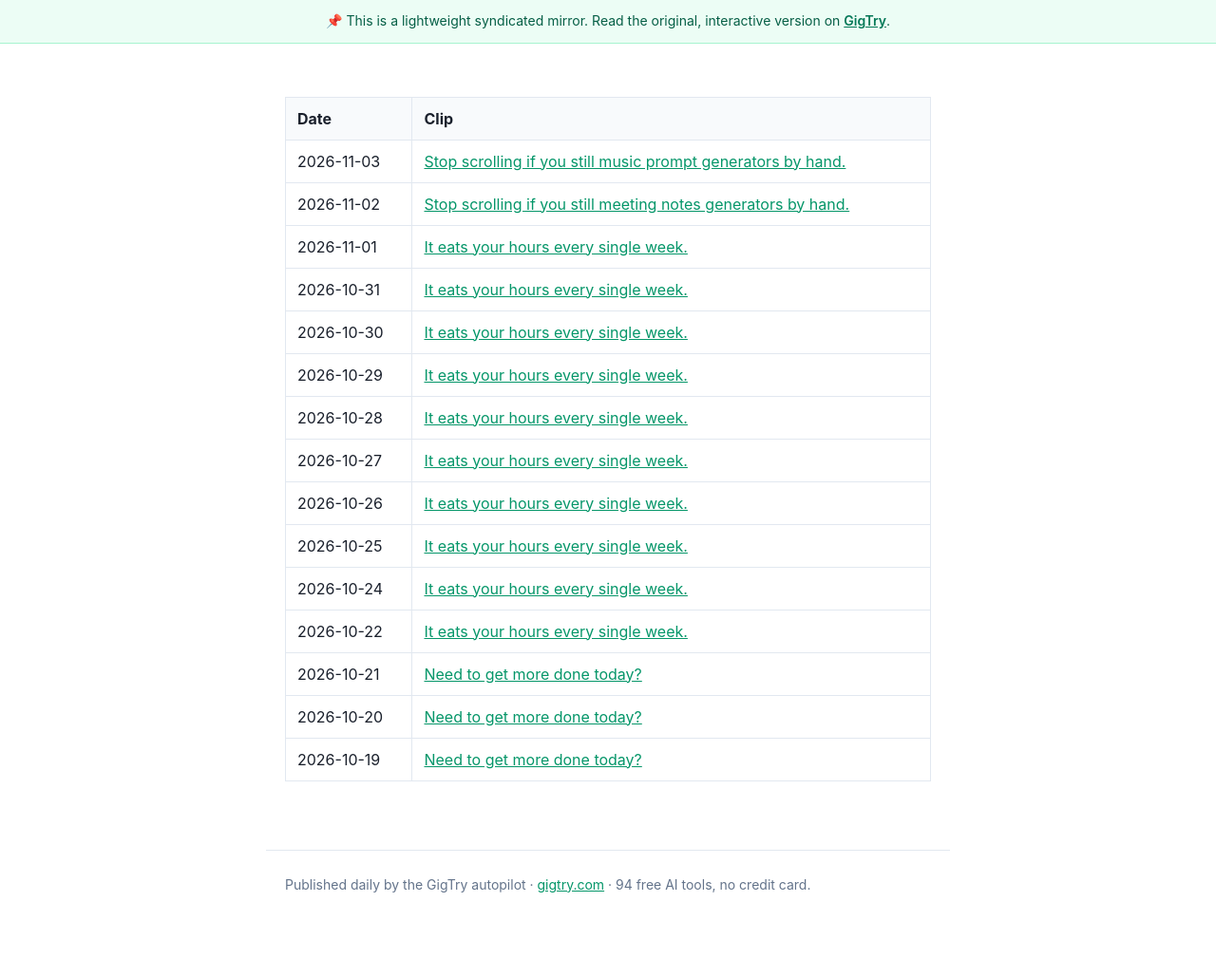
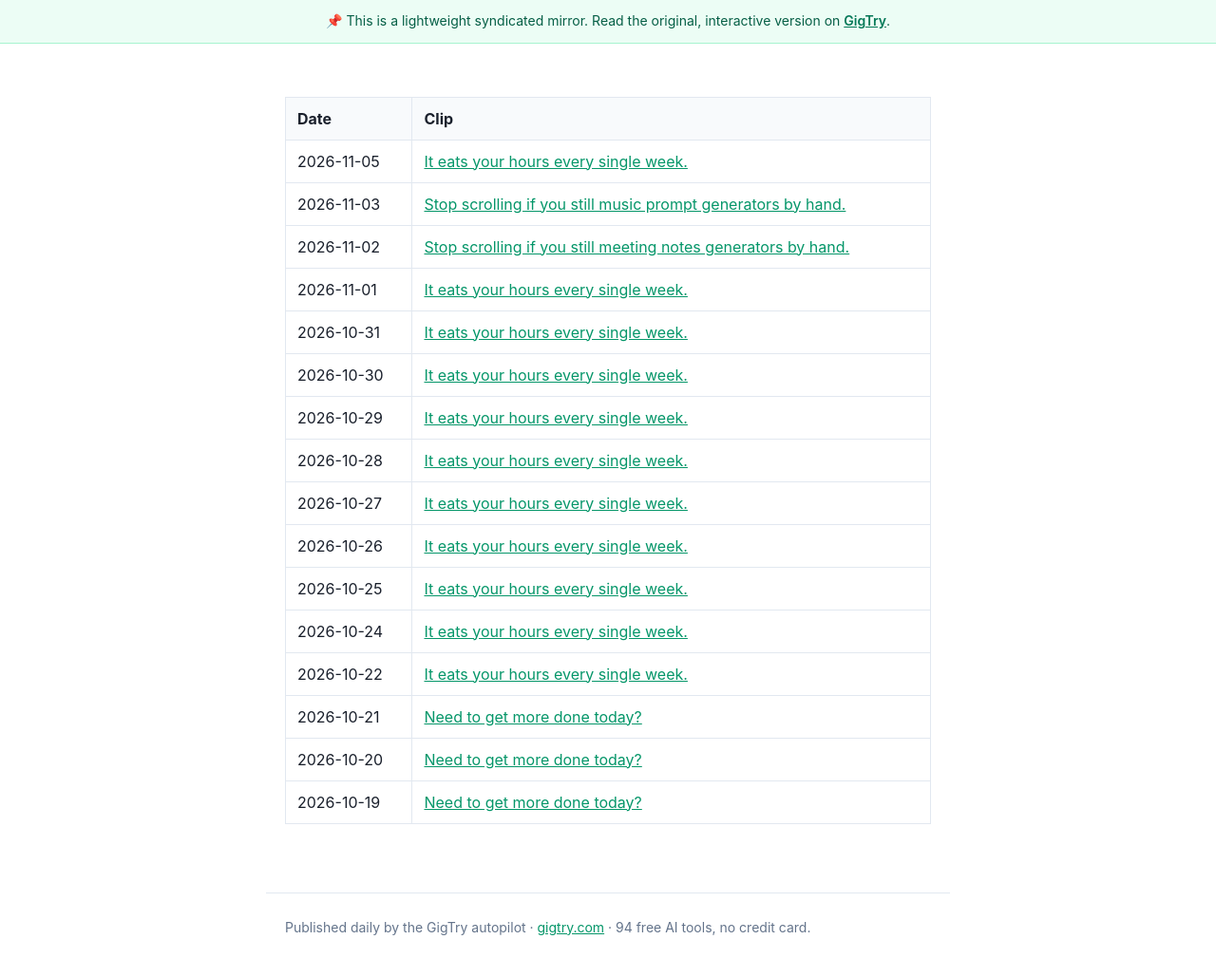
Before and after one commit to gigtryinfo-dev/gigtry-public, a Jekyll site: the page built from posts/clips/index.md, in a window 1280 px wide. Shown: the whole page at 95% size. Built offline with Jekyll 4.4.1, drawn with Linux system fonts in a browser that asks for light colours; before the commit the page ends 984 px from its top, so only the background shows below that.

Commit message:
clips index: 2026-11-05

```diff
--- a/posts/clips/index.md
+++ b/posts/clips/index.md
@@ -7,6 +7,7 @@
 
 | Date | Clip |
 |------|------|
+| 2026-11-05 | [It eats your hours every single week.](https://gigtryinfo-dev.github.io/gigtry-public/posts/clips/2026-11-05-clip-1.html) |
 | 2026-11-03 | [Stop scrolling if you still music prompt generators by hand.](https://gigtryinfo-dev.github.io/gigtry-public/posts/clips/2026-11-03-clip-1.html) |
 | 2026-11-02 | [Stop scrolling if you still meeting notes generators by hand.](https://gigtryinfo-dev.github.io/gigtry-public/posts/clips/2026-11-02-clip-1.html) |
 | 2026-11-01 | [It eats your hours every single week.](https://gigtryinfo-dev.github.io/gigtry-public/posts/clips/2026-11-01-clip-1.html) |
```
